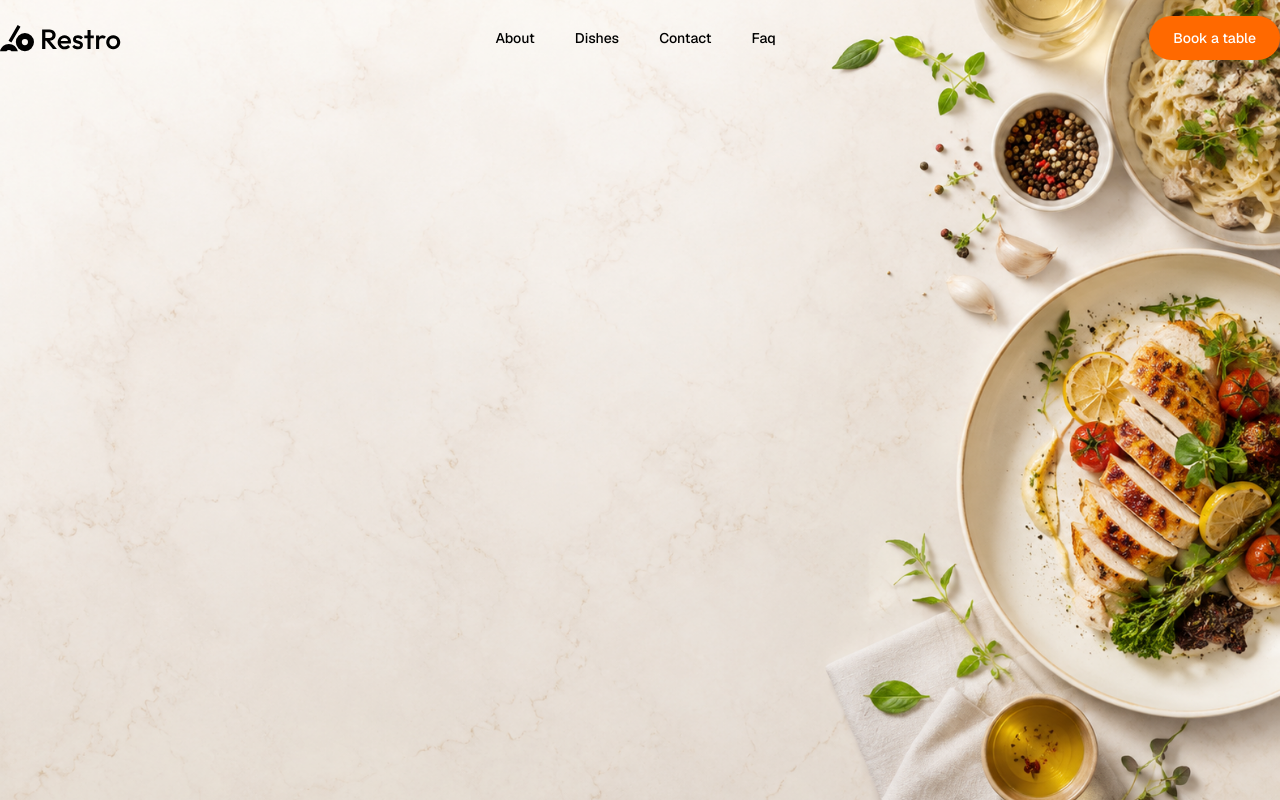
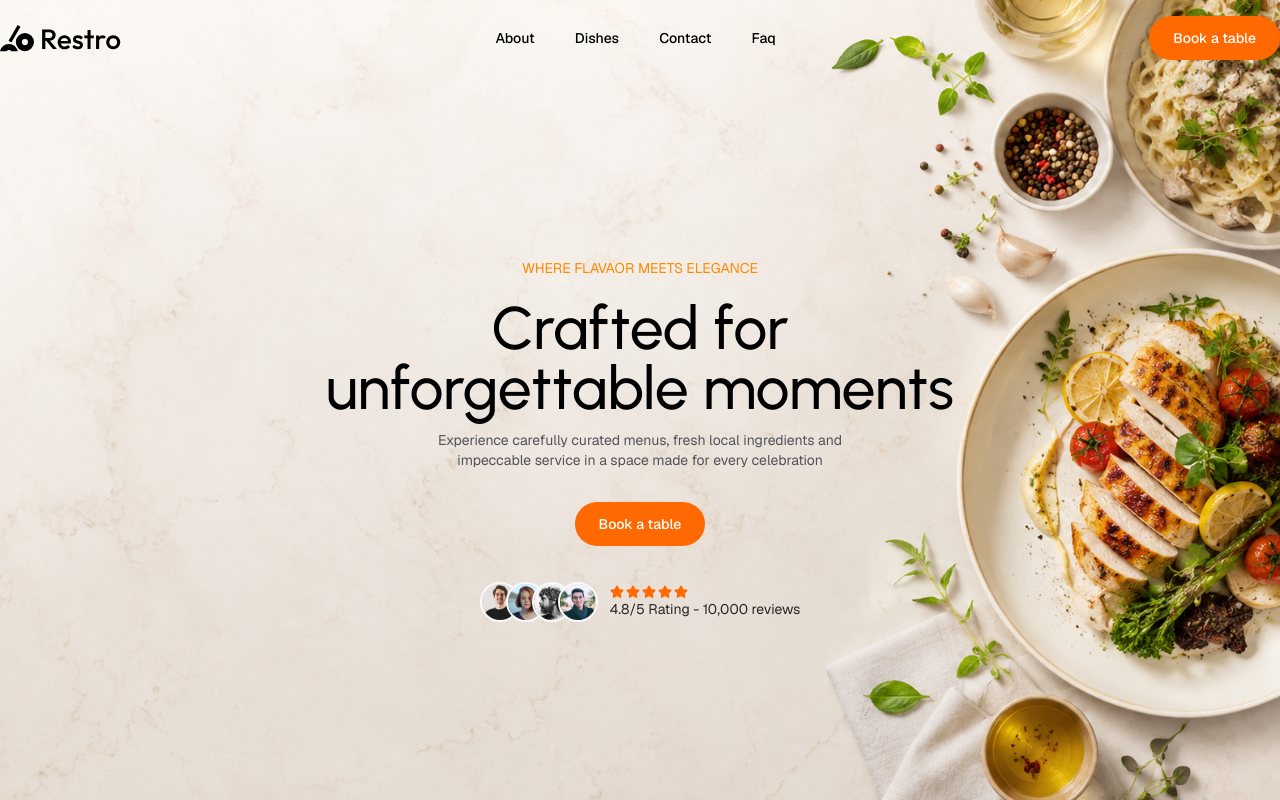
Before and after one commit to Haris-Khan-pro/Dishly, a React (Vite) app: page / in a window 1280 px wide. Built offline with nearby package versions, Linux system fonts and the light colour scheme.

Commit message:
Add Animated component and integrate into HeroSection for enhanced animations

```diff
--- /dev/null
+++ b/src/components/Animated.jsx
@@ -0,0 +1,32 @@
+import { motion } from "motion/react";
+
+const Animated = ({
+  children,
+  delay = 0,
+  y = 0,
+  x = 0,
+  scale = 1,
+  className,
+  ...props
+}) => {
+  return (
+    <motion.div
+      initial={{ opacity: 0, y, x, scale }}
+      whileInView={{ opacity: 1, y: 0, x: 0, scale: 1 }}
+      viewport={{ once: true }}
+      transition={{
+        delay,
+        type: "spring",
+        stiffness: 320,
+        damping: 70,
+        mass: 1,
+      }}
+      className={className}
+      {...props}
+    >
+      {children}
+    </motion.div>
+  );
+};
+
+export default Animated;
--- a/src/section/HeroSection.jsx
+++ b/src/section/HeroSection.jsx
@@ -1,11 +1,60 @@
-import React from 'react'
+import React from "react";
+import Animated from "../components/Animated.jsx";
+import { Star } from "lucide-react";
+
+const avatars = [
+  "/assets/user-1.jpeg",
+  "/assets/user-2.jpeg",
+  "/assets/user-3.jpeg",
+  "/assets/user-4.jpeg",
+];
 
 const HeroSection = () => {
   return (
     <section className="flex flex-col items-center min-h-screen justify-center bg-[url('/assets/heroBanner.png')] bg-cover bg-center bg-no-repeat px-4 pt-20">
+      <Animated y={-20} delay={0.2}>
+        <p className="text-orange-400">WHERE FLAVAOR MEETS ELEGANCE</p>
+      </Animated>
 
+      <Animated y={-20} delay={0.4}>
+        <h1 className="text-5xl md:text-6xl font-medium max-w-3xl text-center mt-5 font-urbanist text-balance">
+          Crafted for unforgettable moments
+        </h1>
+      </Animated>
+
+      <Animated delay={0.2}>
+        <p className="text-zinc-600 max-w-md text-center mt-3">
+          Experience carefully curated menus, fresh local ingredients and
+          impeccable service in a space made for every celebration
+        </p>
+      </Animated>
+
+      <Animated>
+        <a
+          href="#booking-process"
+          className="bg-orange-500 hover:bg-orange-600 text-white font-medium px-6 py-3 mt-8 rounded-full block transition"
+        >
+          Book a table
+        </a>
+      </Animated>
+
+      <Animated className="flex items-center justify-center md:justify-start mt-9">
+        <div  className="flex -space-x-3.5 pr-3">
+          {avatars.map((src, i) => (
+            <img key={i} src={src} alt="guest" className="size-10 border-2 border-slate-50 rounded-full hover:-translate-y-px transition"/>
+          ))}
+        </div>
+        <div>
+          <div className="flex items-center gap-0.5">
+            {[...Array(5)].map((_, i)=>(
+              <Star key={i} className="size-3.5 fill-orange-500 text-orange-500"/>
+            ))}
+          </div>
+          <p className="text-zinc-800">4.8/5 Rating - 10,000 reviews</p>
+        </div>
+      </Animated>
     </section>
-  )
-}
+  );
+};
 
-export default HeroSection
+export default HeroSection;
```
